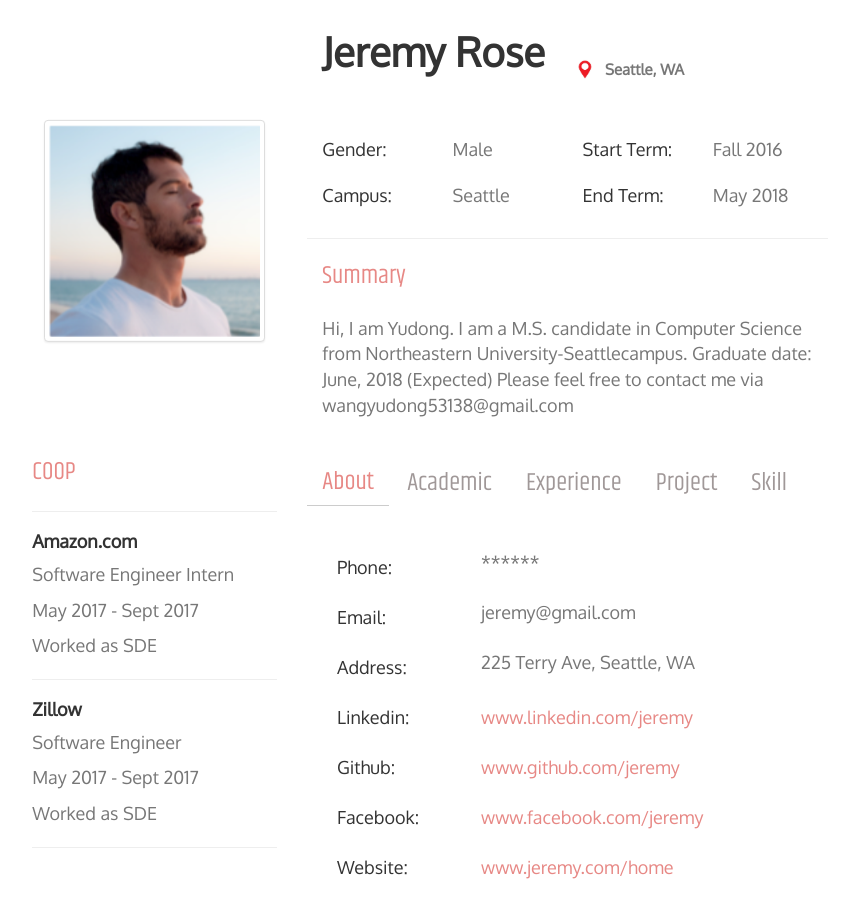
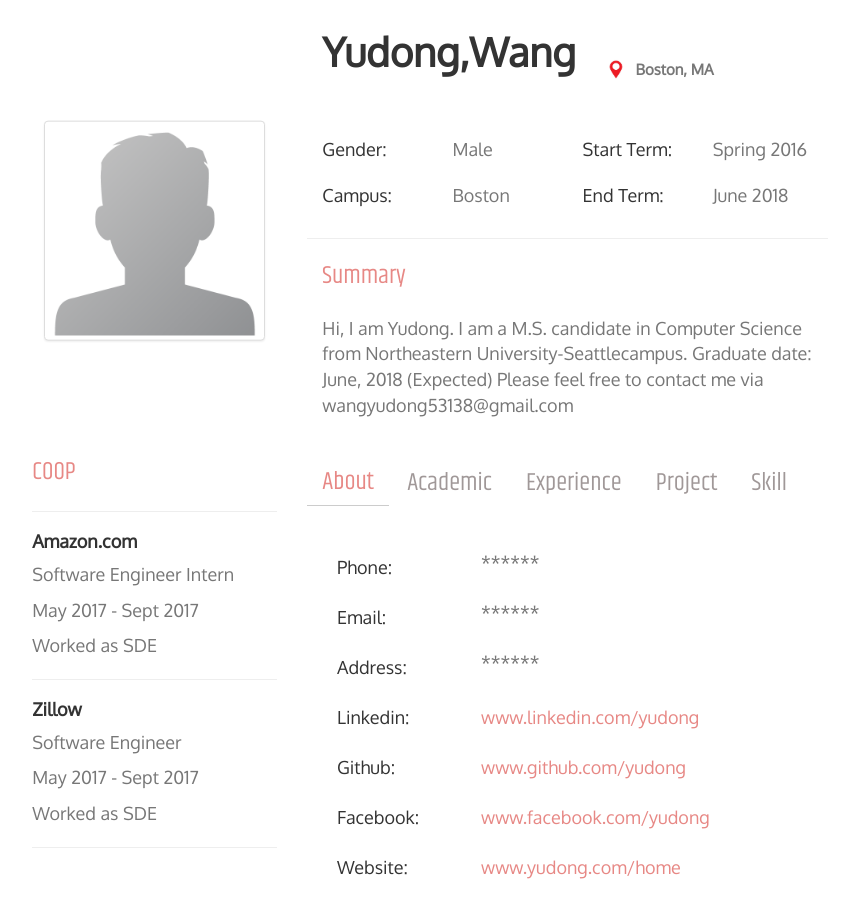
Before and after one commit to gortonator/profile, a React (Create React App) app: page /otherProfile in a window 1280 px wide. Shown: the part 140-1058 px from the top of the page, without its empty margins (210-1052 px from the left). Built offline with nearby package versions, Linux system fonts and the light colour scheme; what redux-promise-middleware would draw is missing.

Commit message:
edited other's profile page

```diff
--- a/src/components/OtherProfile/Coop/Coop.js
+++ b/src/components/OtherProfile/Coop/Coop.js
@@ -1,6 +1,5 @@
 import React, {Component} from 'react';
 import {Row, Col, Grid, css} from 'react-bootstrap';
-
 
 
 class Coop extends Component {
--- a/src/components/OtherProfile/Intro/Intro.js
+++ b/src/components/OtherProfile/Intro/Intro.js
@@ -16,7 +16,7 @@ class Intro extends Component {
 
         this.state = {
 
-        	intro : {
+        	/**intro : {
         		"name" : "Jeremy Rose",
         		"city" : "Seattle",
         		"state" : "WA",
@@ -25,7 +25,8 @@ class Intro extends Component {
         		"startTerm" : "Fall 2016",
         		"endTerm" : "May 2018",
         		"summary" : "I'm a student"
-        	},
+        	},**/
+            intro: this.props.intro,
             summary: this.props.summary,
             show: false
         };
@@ -57,7 +58,7 @@ class Intro extends Component {
         return (
             	<Grid>
             		<Row className="show-grid">
-            			<Col md={12}> <p id="intro-name">{this.state.intro.name}
+            			<Col md={12}> <p id="intro-name">{this.state.intro.firstName},{this.state.intro.lastName}
             			&nbsp;&nbsp;&nbsp;
             			<img id="locationImage" src={location} alt="pic"/>&nbsp;
             			<span id="location" className="grayContent">{this.state.intro.city}, {this.state.intro.state}</span></p></Col>
--- a/src/components/OtherProfile/OtherProfile.js
+++ b/src/components/OtherProfile/OtherProfile.js
@@ -19,18 +19,20 @@ class OtherProfile extends Component {
             //The following can not be changed
             intro: {
                 nuid: '2',
-                firstname: 'Yudong',
-                lastname: 'Wang',
-                middlename: 'N/A',
+                firstName: 'Yudong',
+                lastName: 'Wang',
+                middleName: 'N/A',
 
                 gender: 'Male',
                 age: 22,
                 email: null,
                 campus: 'Boston',
-                startterm: 'Spring 2016',
-                expectedgraduation: 'June 2018',
+                startTerm: 'Spring 2016',
+                endTerm: 'June 2018',
                 enrollmentstatus: 'Yes (active student)',
                 photo: 'empty',
+                state: 'MA',
+                city: 'Boston'
             },
 
             workExperiences: [
@@ -121,7 +123,9 @@ class OtherProfile extends Component {
                             <Picture />
                         </Col>
                         <Col md={8}>
-                            <Intro summary={this.state.about.summary} handler={this.handleSummaryChange}/>
+                            <Intro summary={this.state.about.summary} handler={this.handleSummaryChange}
+                                    intro={this.state.intro}/>
+
                         </Col>
                     </Row>
                     <Row className="show-grid">
--- a/src/components/OtherProfile/Picture/Picture.js
+++ b/src/components/OtherProfile/Picture/Picture.js
@@ -1,5 +1,5 @@
 import React, {Component} from 'react';
-import profile_image from '../../../image/profile_image.png'
+import profile_image from '../../../image/default-avatar.png'
 import {Image} from "react-bootstrap";
 import styled from "styled-components";
 
--- a/src/components/OtherProfile/TabBar/ExtraExperience/ExtraExperiences.js
+++ b/src/components/OtherProfile/TabBar/ExtraExperience/ExtraExperiences.js
@@ -15,11 +15,11 @@ export default class ExtraExperiences extends Component {
             experiences: [
                 {
                     id: 1,
-                    jobTitle: "Electronic Engineer",
-                    company: "Intel",
-                    startDate: "01/01/2017",
-                    endDate: "12/31/2017",
-                    desc: "I worked as Electronic Engineer."
+                    jobTitle: "",
+                    company: "******",
+                    startDate: "",
+                    endDate: "",
+                    desc: ""
                 },
                 {
                     id: 2,
--- a/src/components/OtherProfile/TabBar/Project/Projects.js
+++ b/src/components/OtherProfile/TabBar/Project/Projects.js
@@ -13,10 +13,10 @@ export default class Projects extends Component {
             projects: [
                 {
                     id: 1,
-                    projectName: "Student Website",
-                    startDate: "01/01/2018",
-                    endDate: "04/20/2018",
-                    desc: "Designed a student website."
+                    projectName: "******",
+                    startDate: "",
+                    endDate: "",
+                    desc: ""
                 },
                 {
                     id: 2,
--- a/src/components/OtherProfile/TabBar/TabBar.js
+++ b/src/components/OtherProfile/TabBar/TabBar.js
@@ -12,12 +12,12 @@ class TabBar extends Component {
         super();
         this.state = {
             phone: "+1 (206)306-3178",
-            email: "jeremy@gmail.com",
-            address: "225 Terry Ave, Seattle, WA",
-            linkedin: "www.linkedin.com/jeremy",
-            github: "www.github.com/jeremy",
-            facebook: "www.facebook.com/jeremy",
-            website: "www.jeremy.com/home",
+            email: "******",
+            address: "******",
+            linkedin: "www.linkedin.com/yudong",
+            github: "www.github.com/yudong",
+            facebook: "www.facebook.com/yudong",
+            website: "www.yudong.com/home",
             skill: "Java\nPython\nC++\nRuby",
             phone: "******"
         };
```
Also changed, not shown: src/image/default-avatar.png (added).
